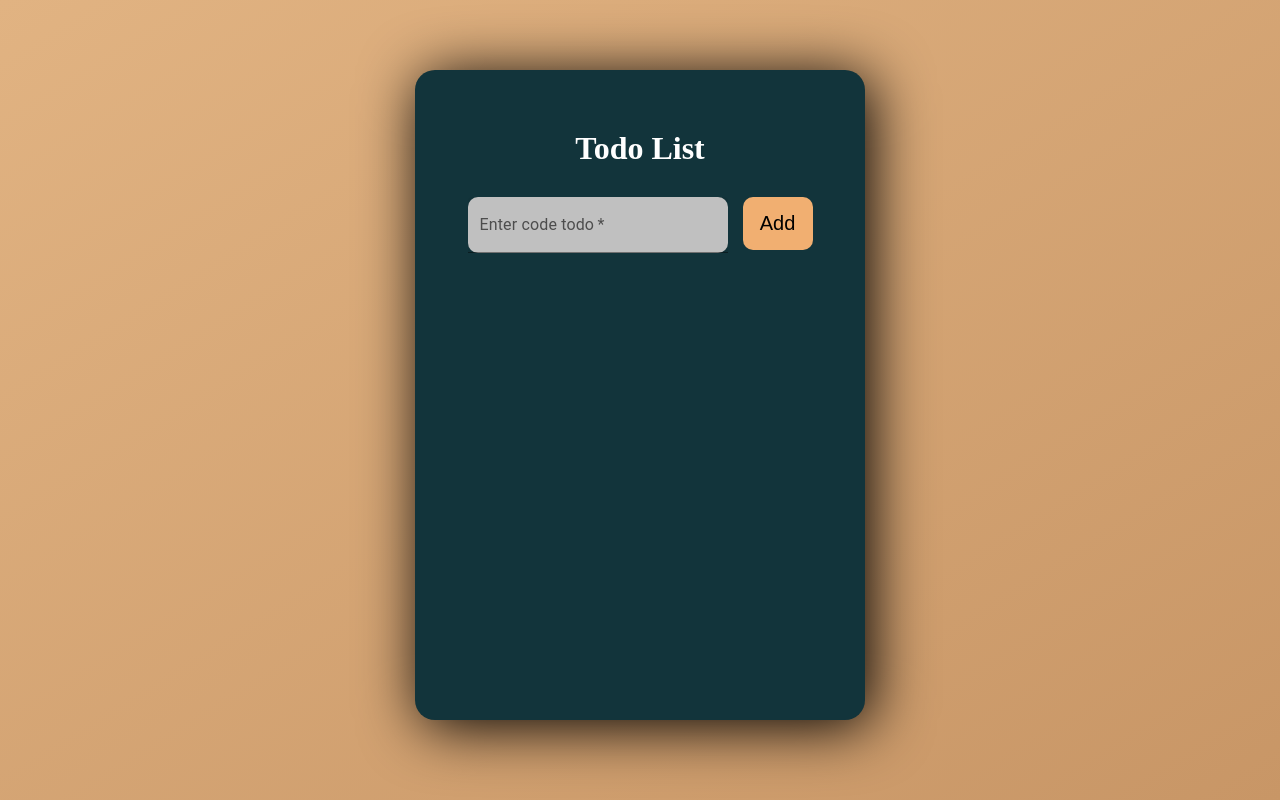
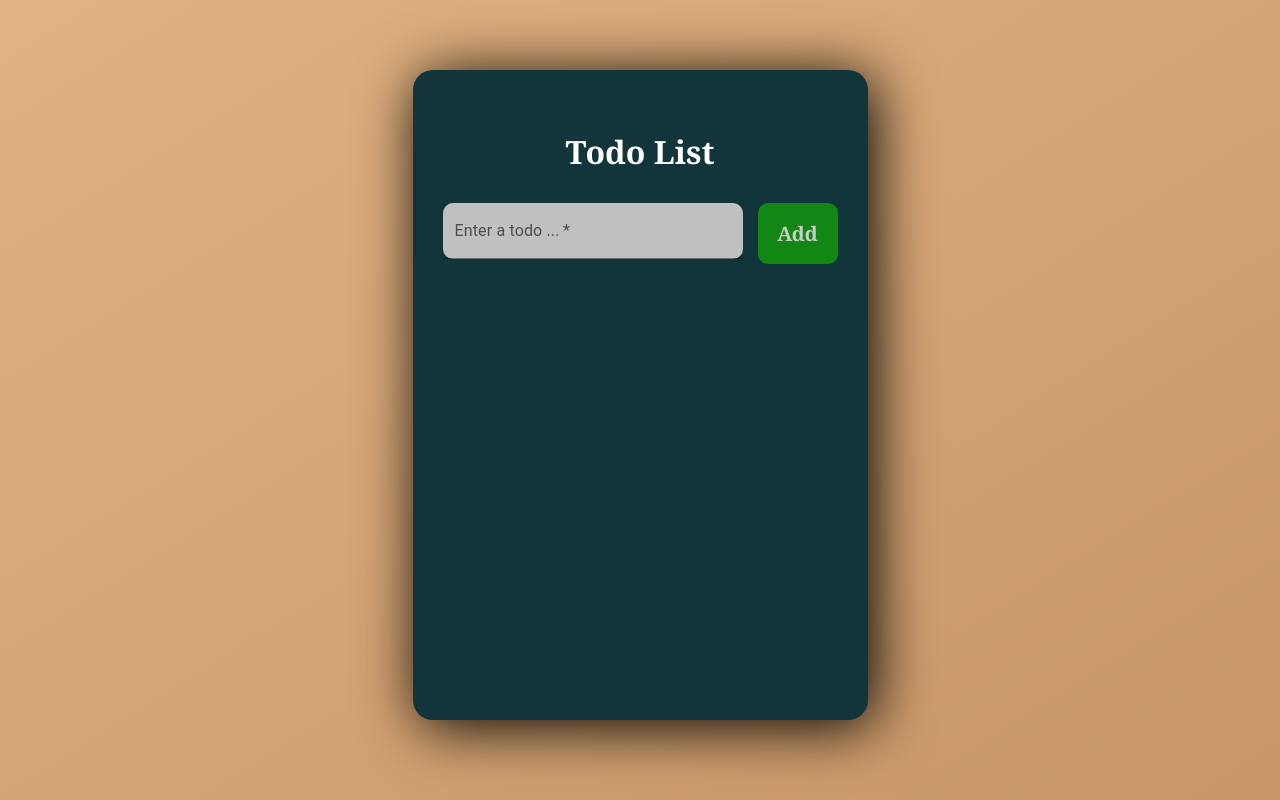
Before and after one commit to nguyenvanron210/my-todo-app-with-react, a React (Create React App) app: page / in a window 1280 px wide. Built offline with nearby package versions, Linux system fonts and the light colour scheme.

Commit message:
save_data_localStorage

```diff
--- a/package.json
+++ b/package.json
@@ -4,7 +4,6 @@
   "private": true,
   "dependencies": {
     "@emotion/react": "^11.13.0",
-    "@emotion/styled": "^11.13.0",
     "@mui/material": "^5.16.7",
     "@testing-library/jest-dom": "^5.17.0",
     "@testing-library/react": "^13.4.0",
@@ -12,11 +11,12 @@
     "react": "^18.3.1",
     "react-dom": "^18.3.1",
     "react-scripts": "^3.0.1",
+    "react-toastify": "^10.0.5",
     "uuid": "^10.0.0",
     "web-vitals": "^2.1.4"
   },
   "scripts": {
-    "start": "react-scripts start",
+    "start": "react-scripts --openssl-legacy-provider start",
     "build": "react-scripts build",
     "test": "react-scripts test",
     "eject": "react-scripts eject"
--- a/public/index.html
+++ b/public/index.html
@@ -15,7 +15,7 @@
       href="https://cdnjs.cloudflare.com/ajax/libs/font-awesome/4.7.0/css/font-awesome.min.css"
       type="text/css">
 
-    <title>React App</title>
+    <title>Todo App</title>
   </head>
   <body>
     <noscript>You need to enable JavaScript to run this app.</noscript>
--- a/src/App.css
+++ b/src/App.css
@@ -28,39 +28,48 @@
   color: #fff;
   text-align: 260px;
   margin: 30px 0;
+  font-family: Georgia, 'Times New Roman', Times, serif;
 }
 
 .task-input {
-  outline: none;
-  outline-color: none;
-  width: 260px;
+  width: 300px;
   padding: 15px;
-  font-size: 20px;
-  color: #000;
-  background-color: #ccc;
-  border: 1px solid #c89666;
+  font-family: Georgia, 'Times New Roman', Times, serif;
+  font-size: 100px;
+  background-color: #ccc !important;
   border-radius: 10px;
 }
 
+/* .label {
+  font-family: Georgia, 'Times New Roman', Times, serif;
+} */
+
+.task-input .MuiFormLabel-root.MuiFormLabel-colorPrimary.Mui-focused {
+  /* color: #891515; */
+  font-family: Georgia, 'Times New Roman', Times, serif;
+}
+
 .button-add {
-  width: 70px;
-  padding: 15px 15px;
+  width: 80px;
+  padding: 17px 15px;
   font-size: 20px;
   border-radius: 10px;
   border: 0;
-  background-color: #f1af71;
+  background-color: #128f10e8;
   cursor: pointer;
   margin-left: 15px;
+  font-family: Georgia, 'Times New Roman', Times, serif;
+  color: #ccc;
 }
 
 .list-item {
   display: flex;
   margin: 20px 0;
-  border: 1px solid red;
-  border-radius: 10px;
-  padding: 10px;
+  padding: 15px;
   max-height: 30px;
   justify-content: space-around;
+  border: 1px solid #c89666;
+  border-radius: 10px;
 }
 
 .button-complete,
@@ -70,13 +79,16 @@
   outline: none;
   cursor: pointer;
   background-color: transparent;
-  font-size: 28px;
+  font-size: 25px;
   border-radius: 50%;
 }
 
 .button-complete {
-  color: #ff6c6c;
+  color: #ccc;
   margin-right: 10px;
+  :hover {
+    color: green;
+  }
 }
 
 .button-edit {
@@ -84,15 +96,19 @@
   margin-right: 10px;
 }
 
+.button-edit:focus {
+  cursor: pointer;
+}
+
 .button-delete {
-  color: lightseagreen;
+  color: red;
 }
 
 .complete {
   text-decoration-style: solid;
   text-decoration-line: line-through;
-  text-decoration-color: #ff6c6c;
-  opacity: 0.6;
+  text-decoration-color: red;
+  opacity: 0.7;
 }
 
 .list {
@@ -100,9 +116,10 @@
   background-color: #12343b;
   border: none;
   color: #ccc;
-  font-size: 20px;
-  padding-left: 10px;
-  margin-right: 15px;
+  font-size: 17px;
+  /* padding-left: 10px; */
+  margin-right: 0px;
+  font-family: Georgia, 'Times New Roman', Times, serif;
 }
 
 /* .complete {
--- a/src/App.js
+++ b/src/App.js
@@ -5,14 +5,25 @@ import TodosList from "./components/TodosList";
 import "./App.css";
 
 const App = () => {
-  // const initialState = JSON.parse(localStorage.getItem("todos")) || [];
+  // localStorage.getItem("todos"): Lấy dữ liệu từ localStorage với key là "todos". Nếu không có dữ liệu, sẽ trả về null.
+  // JSON.parse(): Chuyển dữ liệu dạng chuỗi (string) thành dạng đối tượng JavaScript (object).
+  // || []: Nếu dữ liệu lấy từ localStorage là null hoặc không tồn tại, thì gán giá trị mặc định là một mảng rỗng ([]) cho biến initialState.
+  const initialState = JSON.parse(localStorage.getItem("todos")) || [];
+
+  // input: Biến lưu trữ giá trị nhập vào của người dùng.
   const [input, setInput] = useState("");
-  const [todos, setTodos] = useState([]);
+  // todos: Biến lưu trữ danh sách các công việc (todo).
+  const [todos, setTodos] = useState(initialState);
+  // editTodo: Biến lưu trữ thông tin công việc đang được chỉnh sửa (nếu có).
   const [editTodo, setEditTodo] = useState(null);
 
-  // useEffect(() => {
-  //   localStorage.setItem("todos", JSON.stringify(todos));
-  // }, [todos]);
+  // Sử dụng useEffect để đồng bộ dữ liệu với localStorage:
+  //   - useEffect: Hook trong React để thực hiện các tác dụng phụ sau khi render component.
+  //   - localStorage.setItem("todos", JSON.stringify(todos)): Lưu trữ danh sách công việc (todos) vào localStorage với key là "todos" sau khi đã chuyển thành chuỗi (string) bằng JSON.stringify().
+  //   - [todos]: Mảng phụ thuộc của useEffect, nghĩa là chỉ thực hiện hàm callback khi giá trị của biến todos thay đổi.
+  useEffect(() => {
+    localStorage.setItem("todos", JSON.stringify(todos));
+  }, [todos]);
 
   return (
     <div className="container">
@@ -24,7 +35,14 @@ const App = () => {
 
         {/* Add file Form from components/Form.js */}
         <div>
+          {/* component Form */}
           <Form
+            // input: Một giá trị chuỗi (string) đại diện cho nội dung nhập vào của người dùng.
+            // setInput: Một hàm để cập nhật giá trị của input.
+            // todos: Một mảng chứa các công việc (todo).
+            // setTodos: Một hàm để cập nhật mảng todos.
+            // editTodo: Một đối tượng đại diện cho công việc đang được chỉnh sửa (nếu có).
+            // setEditTodo: Một hàm để cập nhật giá trị của editTodo.
             input={input}
             setInput={setInput}
             todos={todos}
@@ -37,6 +55,9 @@ const App = () => {
         {/* Add file TodosList from components/TodosList.js */}
         <div>
           <TodosList
+            // todos: Một mảng chứa các công việc (todo).
+            // setTodos: Một hàm để cập nhật mảng todos.
+            // setEditTodo: Một hàm để cập nhật giá trị của editTodo.
             todos={todos}
             setTodos={setTodos}
             setEditTodo={setEditTodo}
--- a/src/components/Form.js
+++ b/src/components/Form.js
@@ -1,10 +1,18 @@
 import React, { useEffect } from "react";
+// add link framework fake id
 import { v4 as uuidv4 } from "uuid";
 // add link framework Material UI
 import TextField from "@mui/material/TextField";
+// add link framework Toast
 
+// import { ToastContainer, toast } from "react-toastify";
+// import "react-toastify/dist/ReactToastify.css";
 
 const Form = ({ input, setInput, todos, setTodos, editTodo, setEditTodo }) => {
+  // Sử dụng todos.map để duyệt qua từng công việc trong danh sách todos.
+  // Kiểm tra điều kiện todo.id === id: Nếu ID của công việc hiện tại trùng với ID được cung cấp, thì tạo ra một đối tượng mới với các thuộc tính title, id, completed được cập nhật theo tham số. Ngược lại, giữ nguyên công việc hiện tại.
+  // Gán mảng newTodo chứa các công việc đã được cập nhật hoặc giữ nguyên cho biến todos bằng setTodos.
+  // Xóa bỏ thông tin công việc đang được chỉnh sửa bằng setEditTodo("").
   const updateTodo = (title, id, completed) => {
     const newTodo = todos.map((todo) =>
       todo.id === id ? { title, id, completed } : todo
@@ -13,7 +21,12 @@ const Form = ({ input, setInput, todos, setTodos, editTodo, setEditTodo }) => {
     setEditTodo("");
   };
 
-  // Lưu giá trị mỗi khi update và trả về value = ""
+  // useEffect: Hook trong React để thực hiện các tác dụng phụ sau khi render component.
+  // Dependency array: Mảng này xác định các biến mà useEffect phụ thuộc vào. Khi một trong các biến này thay đổi, useEffect sẽ được gọi lại. [setInput, editTodo]
+  // Logic bên trong useEffect:
+  // Kiểm tra điều kiện editTodo:
+  // Nếu editTodo có giá trị (nghĩa là đang chỉnh sửa một công việc), thì gán giá trị title của editTodo cho biến input bằng hàm setInput.
+  // Nếu editTodo không có giá trị (không đang chỉnh sửa công việc), thì gán giá trị rỗng cho biến input bằng hàm setInput.
   useEffect(() => {
     if (editTodo) {
       setInput(editTodo.title);
@@ -37,9 +50,10 @@ const Form = ({ input, setInput, todos, setTodos, editTodo, setEditTodo }) => {
   };
   return (
     <form onSubmit={onFormSubmit}>
+      {/* Animation Input || Material UI */}
       <TextField
         id="filled-basic"
-        label="Enter code todo"
+        label="Enter a todo ..."
         variant="filled"
         type="text"
         className="task-input"
@@ -47,9 +61,10 @@ const Form = ({ input, setInput, todos, setTodos, editTodo, setEditTodo }) => {
         required
         onChange={onInputChange}
       />
+
       <button className="button-add" type="submit">
         {/* Nếu update: OK || Bình thường: Add */}
-        {editTodo ? "OK" : "Add"}
+        <h4>{editTodo ? "OK" : "Add"} </h4>
       </button>
     </form>
   );
```
Also changed, not shown: src/components/TodosList.js (+8 -3 lines), 1 other file (tests, documents, lock files or other folders).
